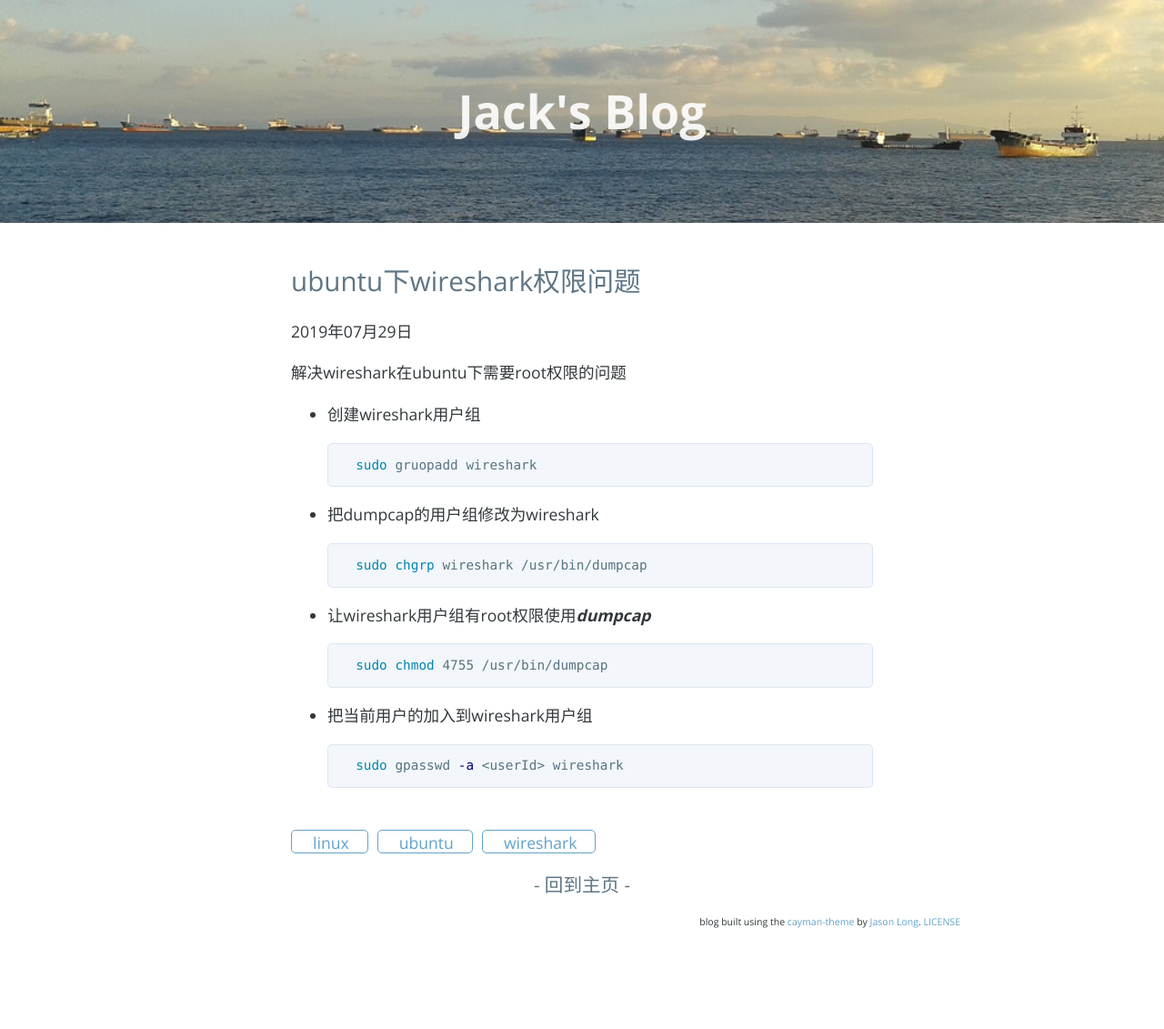
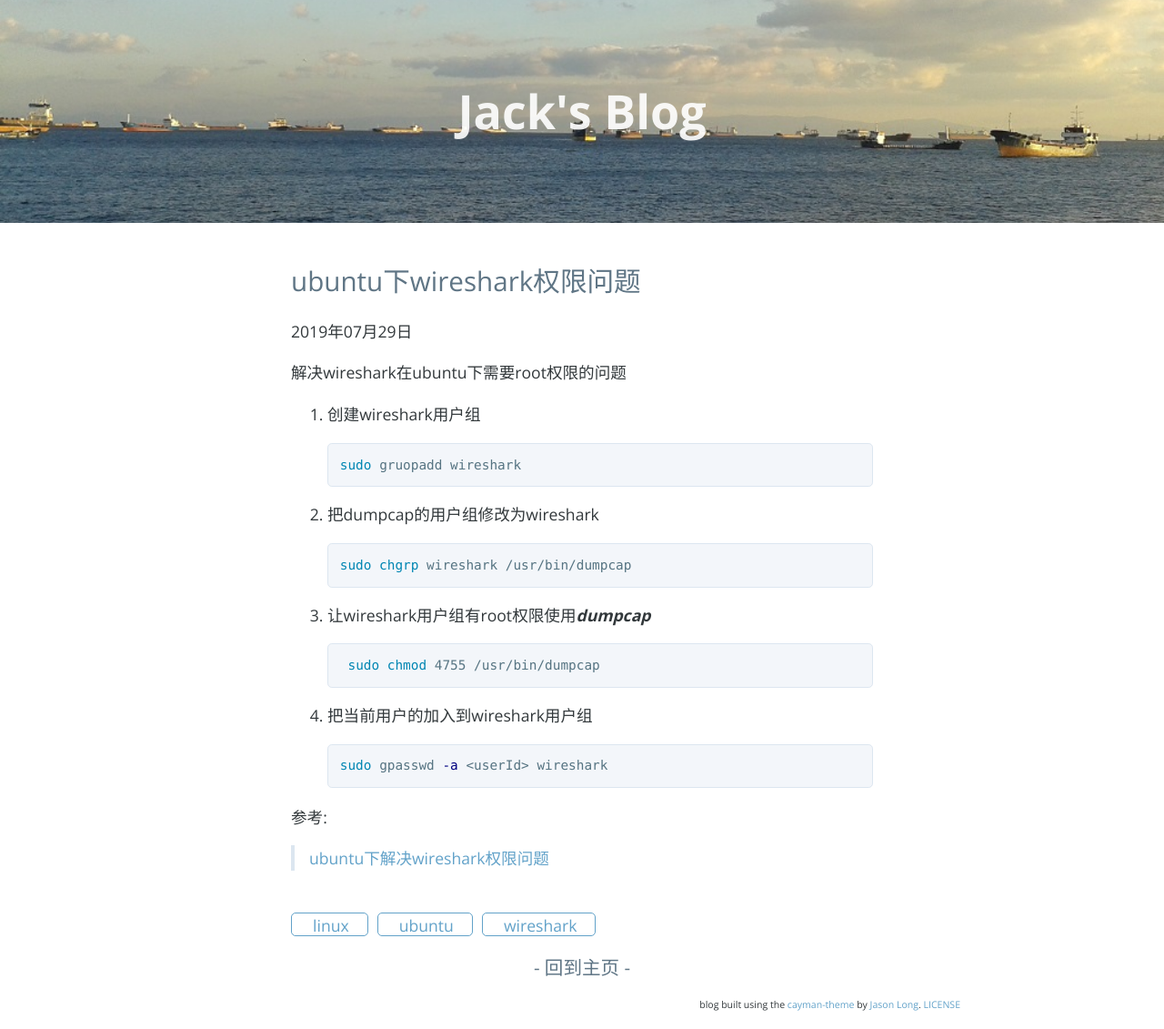
Before and after one commit to yangshuo/yangshuo.github.io, a Jekyll site: the page built from _posts/2019-07-29-linux-wireshark.md, in a window 1280 px wide. Shown: the whole page at 91% size. Built offline with Jekyll 4.4.1, drawn with Linux system fonts in a browser that asks for light colours; nearby versions of some CDN libraries; comment, search, counter and statistics services are not loaded; before the commit the page ends 1040 px from its top, so only the background shows below that.

Commit message:
添加修复ubuntu下wireshark权限的问题

````diff
--- a/_posts/2019-07-29-linux-wireshark.md
+++ b/_posts/2019-07-29-linux-wireshark.md
@@ -7,33 +7,33 @@ tags: ['linux','ubuntu', 'wireshark']
 解决wireshark在ubuntu下需要root权限的问题
 
 
-
-- 创建wireshark用户组
+1.  创建wireshark用户组
 
     ```bash
     sudo gruopadd wireshark
     ```
 
-
-
-- 把dumpcap的用户组修改为wireshark
+ 2. 把dumpcap的用户组修改为wireshark
 
     ```bash
     sudo chgrp wireshark /usr/bin/dumpcap
     ```
 
-
-
-- 让wireshark用户组有root权限使用***dumpcap***
+3. 让wireshark用户组有root权限使用***dumpcap***
 
     ```bash
     sudo chmod 4755 /usr/bin/dumpcap
+   ```
+
+4.  把当前用户的加入到wireshark用户组
+
+    ```bash
+    sudo gpasswd -a <userId> wireshark
     ```
 
 
 
-- 把当前用户的加入到wireshark用户组
 
-    ```bash
-    sudo gpasswd -a <userId> wireshark
-    ```
+参考:
+
+>   [ubuntu下解决wireshark权限问题](https://www.cnblogs.com/craftor/p/3811733.html)
````
